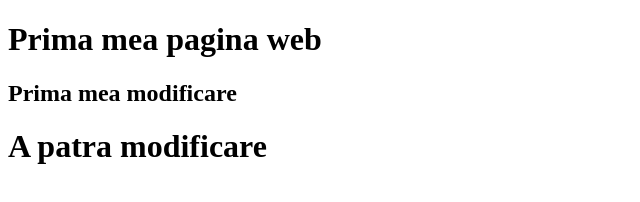
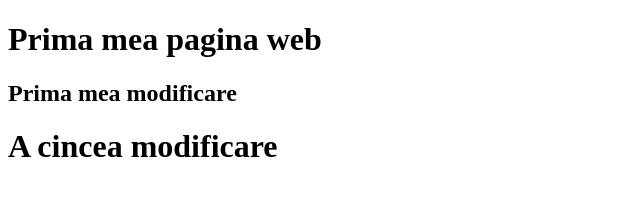
Before and after one commit to FeliciaBusca/demo, a plain HTML site: page index.html in a window 1280 px wide. Shown: the whole page, without its empty margins (0-640 px from the left). Drawn offline with Linux system fonts and the light colour scheme.

Commit message:
Al 5lea commit

```diff
--- a/index.html
+++ b/index.html
@@ -7,6 +7,6 @@
 <body>
     <h1>Prima mea pagina web</h1>
     <h2>Prima mea modificare</h2>
-    <h1>A patra modificare</h1>
+    <h1>A cincea modificare</h1>
 </body>
 </html>
```
